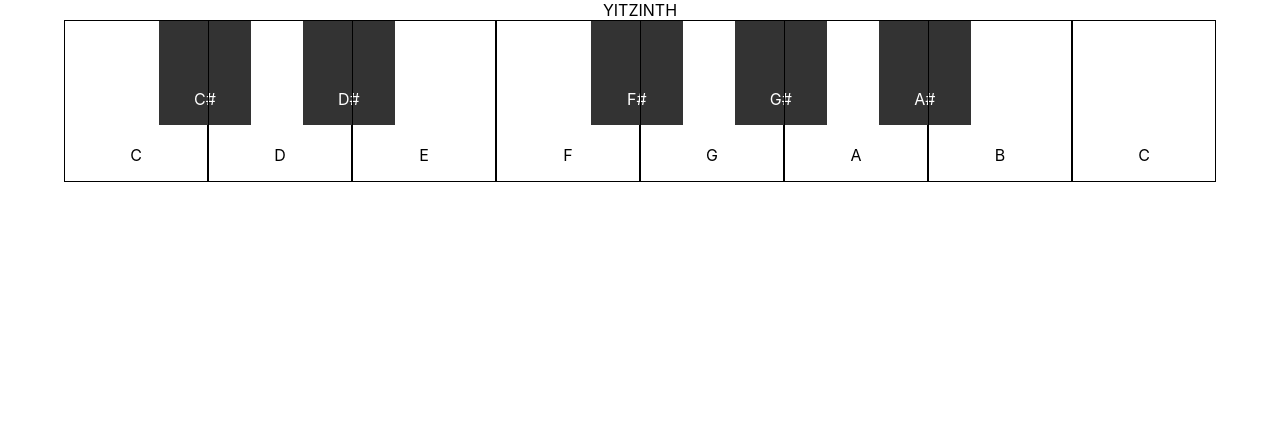
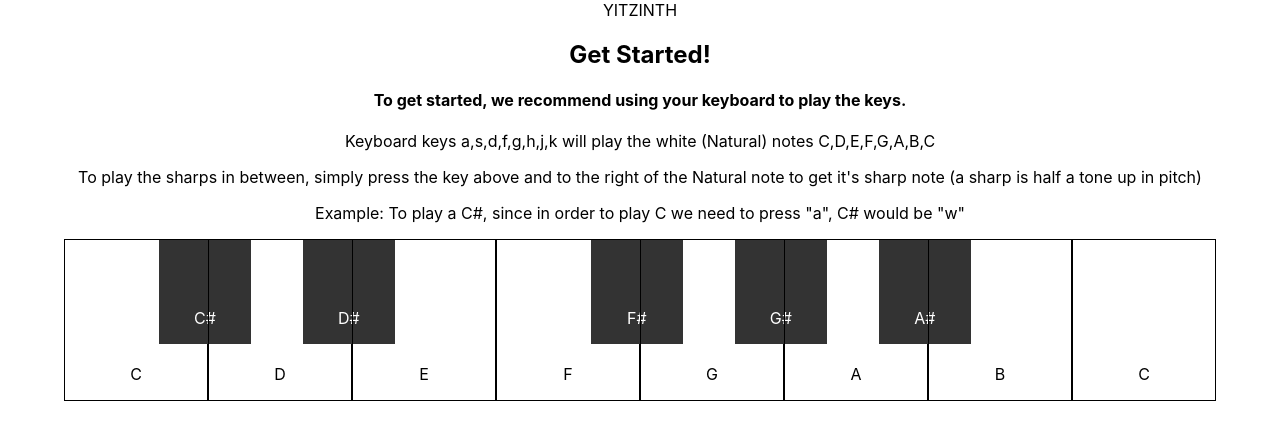
Before and after one commit to YChalfari/Yitzynth, a React (Create React App) app: page / in a window 1280 px wide. Shown: the top 440 px of the page. Built offline with nearby package versions, Linux system fonts and the light colour scheme.

Commit message:
added some how to use instructions on home page

```diff
--- a/src/pages/Home.jsx
+++ b/src/pages/Home.jsx
@@ -3,6 +3,25 @@ import Synth from "../components/Synth";
 const Home = () => {
   return (
     <div>
+      <h2>Get Started!</h2>
+      <div className="instructions-cont">
+        <h4>
+          To get started, we recommend using your keyboard to play the keys.
+        </h4>
+        <p>
+          Keyboard keys a,s,d,f,g,h,j,k will play the white (Natural) notes
+          C,D,E,F,G,A,B,C
+        </p>
+        <p>
+          To play the sharps in between, simply press the key above and to the
+          right of the Natural note to get it's sharp note (a sharp is half a
+          tone up in pitch)
+        </p>
+        <p>
+          Example: To play a C#, since in order to play C we need to press "a",
+          C# would be "w"
+        </p>
+      </div>
       <Synth />
     </div>
   );
```
